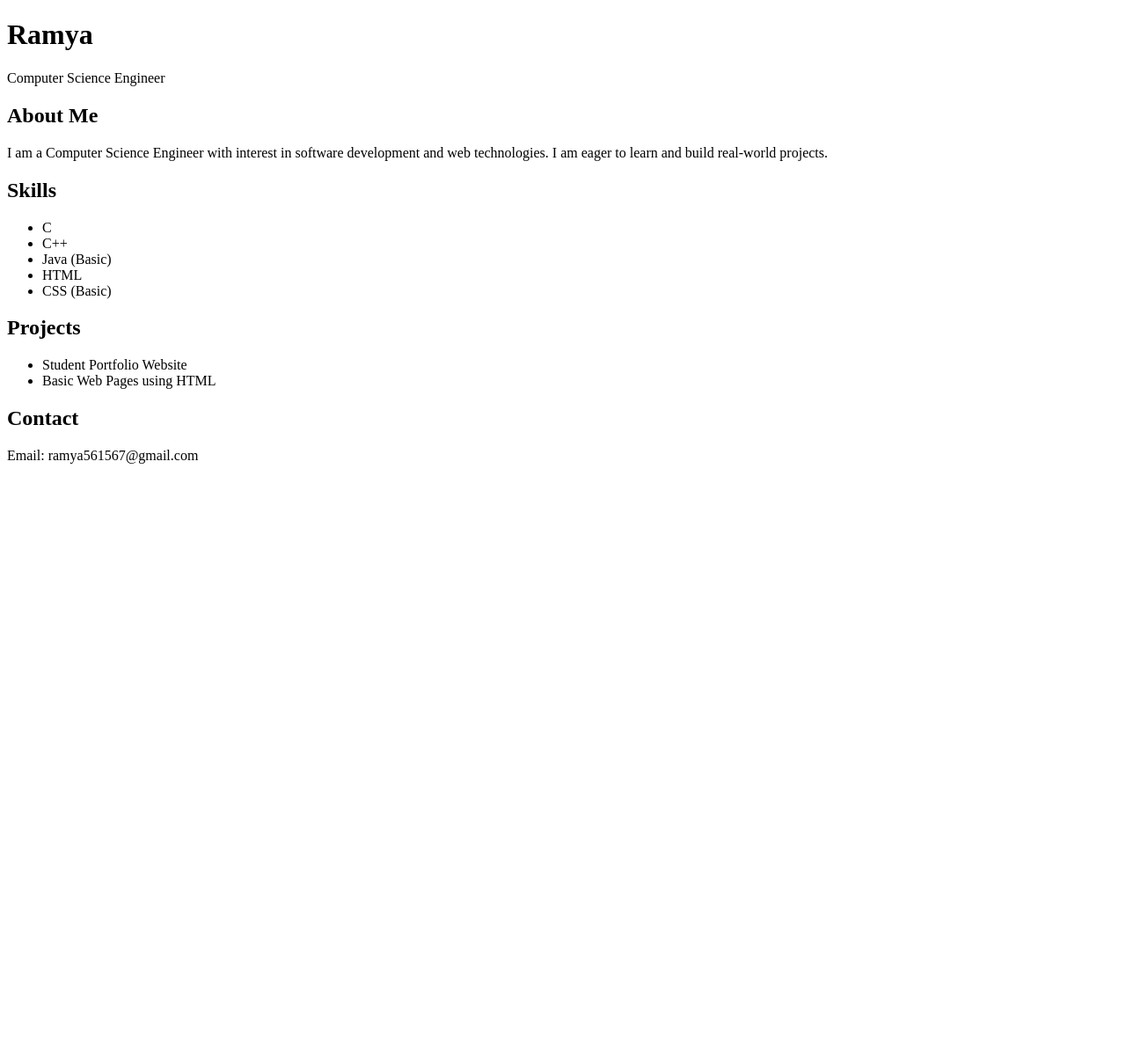
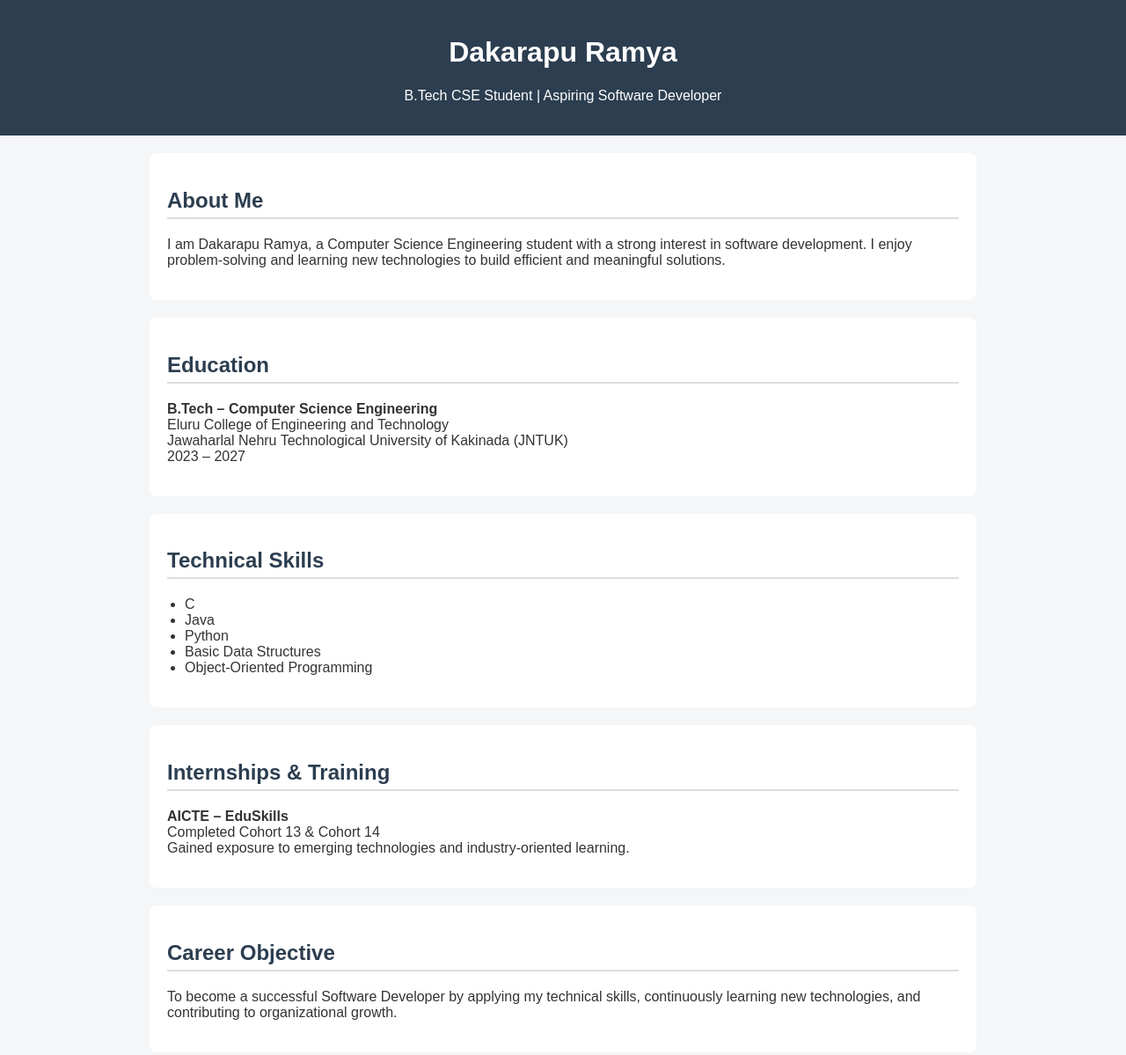
Before and after one commit to Ramya-6674/ramya-6674.github.io, a plain HTML site: page index.html in a window 1280 px wide. Shown: the top 1199 px of the page at 88% size. Before the commit the page ends 800 px from the top, so only its background shows below. Drawn offline with Linux system fonts and the light colour scheme.

Commit message:
Add files via upload

```diff
--- a/index.html
+++ b/index.html
@@ -1,36 +1,121 @@
 <!DOCTYPE html>
-<html>
+<html lang="en">
 <head>
-    <title>My Portfolio</title>
+    <meta charset="UTF-8">
+    <meta name="viewport" content="width=device-width, initial-scale=1.0">
+    <title>Dakarapu Ramya | Portfolio</title>
+    <style>
+        body {
+            font-family: Arial, sans-serif;
+            margin: 0;
+            background: #f4f6f8;
+            color: #333;
+        }
+        header {
+            background: #2c3e50;
+            color: white;
+            padding: 20px;
+            text-align: center;
+        }
+        section {
+            max-width: 900px;
+            margin: 20px auto;
+            background: white;
+            padding: 20px;
+            border-radius: 8px;
+        }
+        h2 {
+            color: #2c3e50;
+            border-bottom: 2px solid #ddd;
+            padding-bottom: 5px;
+        }
+        ul {
+            padding-left: 20px;
+        }
+        footer {
+            text-align: center;
+            padding: 10px;
+            background: #2c3e50;
+            color: white;
+        }
+        a {
+            color: #2c3e50;
+            text-decoration: none;
+            font-weight: bold;
+        }
+        @media (max-width: 600px) {
+            header h1 {
+                font-size: 24px;
+            }
+            section {
+                margin: 10px;
+            }
+        }
+    </style>
 </head>
 <body>
 
-<h1>Ramya</h1>
-<p>Computer Science Engineer</p>
+<header>
+    <h1>Dakarapu Ramya</h1>
+    <p>B.Tech CSE Student | Aspiring Software Developer</p>
+</header>
 
+<section>
     <h2>About Me</h2>
     <p>
-I am a Computer Science Engineer with interest in software development
-and web technologies. I am eager to learn and build real-world projects.
+        I am Dakarapu Ramya, a Computer Science Engineering student with a strong interest
+        in software development. I enjoy problem-solving and learning new technologies to
+        build efficient and meaningful solutions.
     </p>
+</section>
 
-<h2>Skills</h2>
+<section>
+    <h2>Education</h2>
+    <p>
+        <strong>B.Tech – Computer Science Engineering</strong><br>
+        Eluru College of Engineering and Technology<br>
+        Jawaharlal Nehru Technological University of Kakinada (JNTUK)<br>
+        2023 – 2027
+    </p>
+</section>
+
+<section>
+    <h2>Technical Skills</h2>
     <ul>
         <li>C</li>
-    <li>C++</li>
-    <li>Java (Basic)</li>
-    <li>HTML</li>
-    <li>CSS (Basic)</li>
+        <li>Java</li>
+        <li>Python</li>
+        <li>Basic Data Structures</li>
+        <li>Object-Oriented Programming</li>
     </ul>
+</section>
 
-<h2>Projects</h2>
-<ul>
-    <li>Student Portfolio Website</li>
-    <li>Basic Web Pages using HTML</li>
-</ul>
+<section>
+    <h2>Internships & Training</h2>
+    <p>
+        <strong>AICTE – EduSkills</strong><br>
+        Completed Cohort 13 & Cohort 14<br>
+        Gained exposure to emerging technologies and industry-oriented learning.
+    </p>
+</section>
 
+<section>
+    <h2>Career Objective</h2>
+    <p>
+        To become a successful Software Developer by applying my technical skills,
+        continuously learning new technologies, and contributing to organizational growth.
+    </p>
+</section>
+
+<section>
     <h2>Contact</h2>
     <p>Email: ramya561567@gmail.com</p>
+    <p>GitHub: <a href="https://github.com/ramya522" target="_blank">github.com/ramya522</a></p>
+</section>
+
+<footer>
+    <p>© 2025 Dakarapu Ramya</p>
+</footer>
 
 </body>
 </html>
```
Lines whose indentation alone changed are shown as unchanged.
